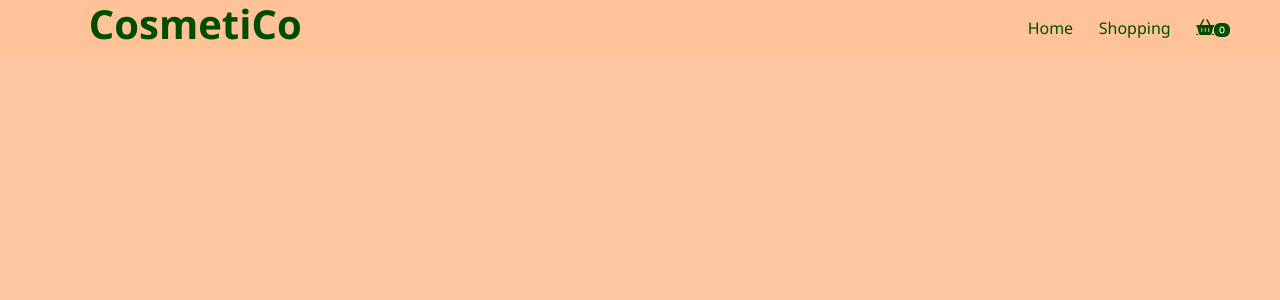
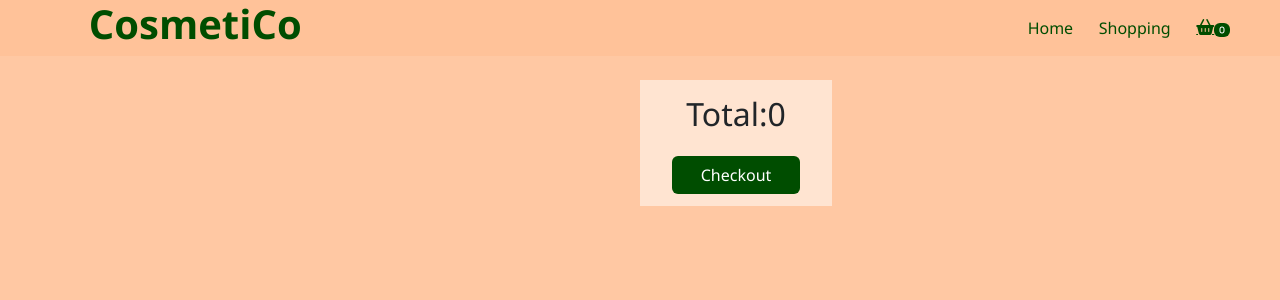
Before and after one commit to silanurs/shopping-cart, a React (Create React App) app: page /cart in a window 1280 px wide. Shown: the top 300 px of the page. Built offline with nearby package versions, Linux system fonts and the light colour scheme; a web font is replaced by a local one.

Commit message:
fixed total price

```diff
--- a/src/App.js
+++ b/src/App.js
@@ -25,18 +25,18 @@ const App = () => {
   const [item, setItem] = useState(0);
 
   const images =[
-    { id:"/products/AHA-BHA Serum", src:product1, title:"AHA-BHA Serum", price:"5$"},
-    { id:"/products/Glycolic Acid Serum", src:product2, title:"Glycolic Acid Serum", price:"6$"},
-    { id:"/products/Vitamin C", src:product3, title:"Vitamin C", price:"5$"},
-    { id:"/products/Skin Care Set", src:product4, title:"Skin Care Set", price:"12$"},
-    { id:"/products/Retinol Set", src:product5, title:"Retinol Set", price:"15$"},
-    { id:"/products/Body Lotions", src:product6, title:"Body Lotions", price:"8$"},
-    { id:"/products/Perfume", src:product7, title:"Perfume", price:"11$"},
-    { id:"/products/PHA Serum", src:product8, title:"PHA Serum", price:"6$"},
-    { id:"/products/Hand Cream", src:product9, title:"Hand Cream", price:"3$"},
-    { id:"/products/Bakuchiol Serum", src:product10, title:"Bakuchiol Serum", price:"5$"},
-    { id:"/products/Sun Cream", src:product11, title:"Sun Cream", price:"13$"},
-    { id:"/products/Scented Body Mist", src:product12, title:"Scented Body Mist", price:"9$"}
+    { id:"/products/AHA-BHA Serum", src:product1, title:"AHA-BHA Serum", price:5},
+    { id:"/products/Glycolic Acid Serum", src:product2, title:"Glycolic Acid Serum", price:6},
+    { id:"/products/Vitamin C", src:product3, title:"Vitamin C", price:5},
+    { id:"/products/Skin Care Set", src:product4, title:"Skin Care Set", price:12},
+    { id:"/products/Retinol Set", src:product5, title:"Retinol Set", price:15},
+    { id:"/products/Body Lotions", src:product6, title:"Body Lotions", price:8},
+    { id:"/products/Perfume", src:product7, title:"Perfume", price:11},
+    { id:"/products/PHA Serum", src:product8, title:"PHA Serum", price:6},
+    { id:"/products/Hand Cream", src:product9, title:"Hand Cream", price:3},
+    { id:"/products/Bakuchiol Serum", src:product10, title:"Bakuchiol Serum", price:5},
+    { id:"/products/Sun Cream", src:product11, title:"Sun Cream", price:13},
+    { id:"/products/Scented Body Mist", src:product12, title:"Scented Body Mist", price:9}
  ]
  const text = `Lorem ipsum dolor sit amet, consectetur adipiscing elit. Phasellus eget gravida erat. Ut a imperdiet elit.
   Donec mauris felis, ornare quis congue id, sagittis in mauris. Aliquam tempor nisl id lorem volutpat, non tempor mi tristique.
--- a/src/index.css
+++ b/src/index.css
@@ -114,9 +114,23 @@ h1{
 .shopping-cart{
   margin-top:10vh;
   display:flex;
-  flex-direction: column;
+ justify-content:center;
+ gap:15vw;
+}
+.checkout{
+  background-color: #ffe4d1;
+  width:15vw;
+  height:fit-content;
+  padding:10px;
+  display:flex;
+  flex-direction:column;
+  align-items:center;
+  font-size:2rem;
+}
+.cart-container{
+  display:flex;
+  flex-direction:column;
   gap:2vh;
-  align-items:center;
 }
 .remove-cart:hover{
   font-weight:bold;
@@ -138,3 +152,13 @@ h1{
   background-color:#004d00;
   font-size:0.5rem;
 }
+.checkout-btn{
+  background-color: #004d00;
+  color:white;
+  width:10vw;
+}
+.checkout-btn:hover{
+  background-color:#032703;
+  color:white;
+
+}
--- a/src/pages/Shopping.js
+++ b/src/pages/Shopping.js
@@ -13,7 +13,7 @@ const Products = (props)=>{
          <img className="card-img-top px-2 py-2" src={item.src} alt="img" style={{ height:"250px"}}></img>
          <div className="card-body">
             <h4 className="card-title"><strong>{item.title}</strong></h4>
-            <h3 className="card-title"><strong>{item.price}</strong></h3>
+            <h3 className="card-title"><strong>{item.price}$</strong></h3>
             <p className="card-text">{truncate(props.text)}</p>
             <Link to={item.id} className="btn">View Product</Link>
          </div>
--- a/src/pages/cart.js
+++ b/src/pages/cart.js
@@ -1,16 +1,24 @@
 const Cart = ({cart})=>{
+        const prices=cart.map(item=>item.map(product=>product.price)).toString().split(",").map(i=>Number(i))
+        const total=prices.reduce((x,y)=>x+y)
 
     return(
         <div className="shopping-cart ">
-          {cart.map(item=>item.map(product=>{
+            <div className="cart-container">
+            {cart.map(item=>item.map(product=>{
              return   <div className="cart" key={product.id} >
              <img  src={product.src} alt="img" style={{ height:"8vh", width:"7vw"}}></img>
              <p className="cart-title"><strong>{product.title}</strong></p>
-             <p className="cart-price"><strong className="price">{product.price}</strong></p>
-             <p className="remove-cart">&#10005;</p>
+             <p className="cart-price"><strong className="price">{product.price}$</strong></p>
 
           </div>
     }))}
+            </div>
+
+    <div className="checkout">
+    <p>Total:{total}</p>
+       <button className="btn checkout-btn">Checkout</button>
+    </div>
 
         </div>
        )
--- a/src/pages/product.js
+++ b/src/pages/product.js
@@ -21,7 +21,7 @@ const Product = (props)=>{
       <img src={product[0]["src"]} alt="product"></img>
       <div className="product-side">
       <h2 className=""><strong>{id}</strong></h2>
-      <p><strong>{product[0]["price"]}</strong></p>
+      <p><strong>{product[0]["price"]}$</strong></p>
         <p>"{props.text}"</p>
         <button className="btn add-to-cart" onClick={addToCart}>Add to Cart</button>
       </div>
```
